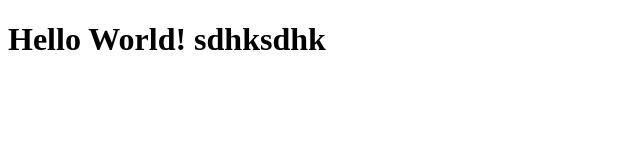
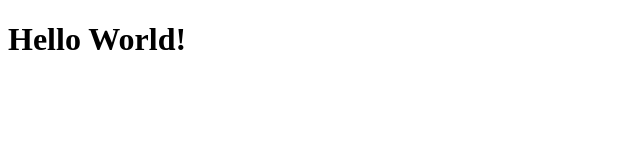
Before and after one commit to Sushil333/git-demo, a plain HTML site: page index.html in a window 1280 px wide. Shown: the whole page, without its empty margins (0-640 px from the left). Drawn offline with Linux system fonts and the light colour scheme.

Commit message:
master Initial Commit

```diff
--- a/index.html
+++ b/index.html
@@ -7,6 +7,6 @@
     <title>Document</title>
 </head>
 <body>
-    <h1>Hello World! sdhksdhk</h1>
+    <h1>Hello World!</h1>
 </body>
 </html>
```
